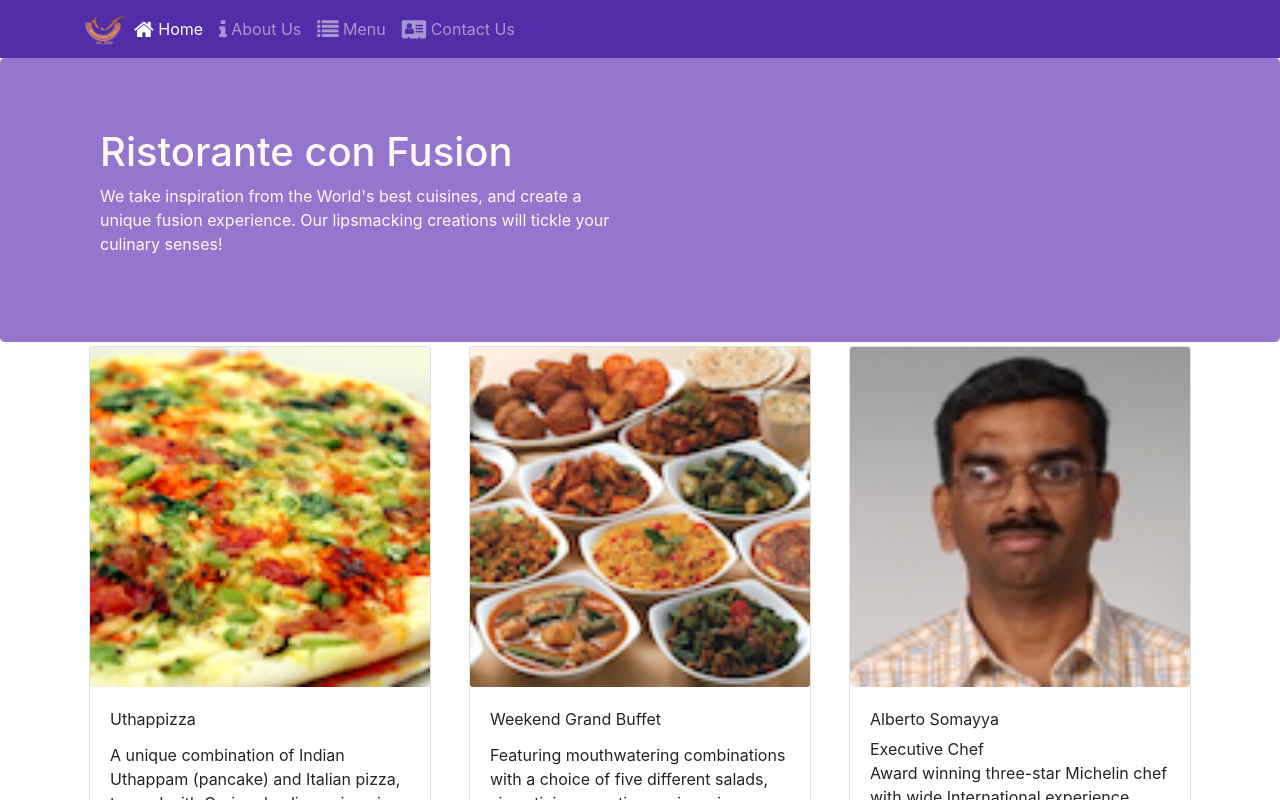
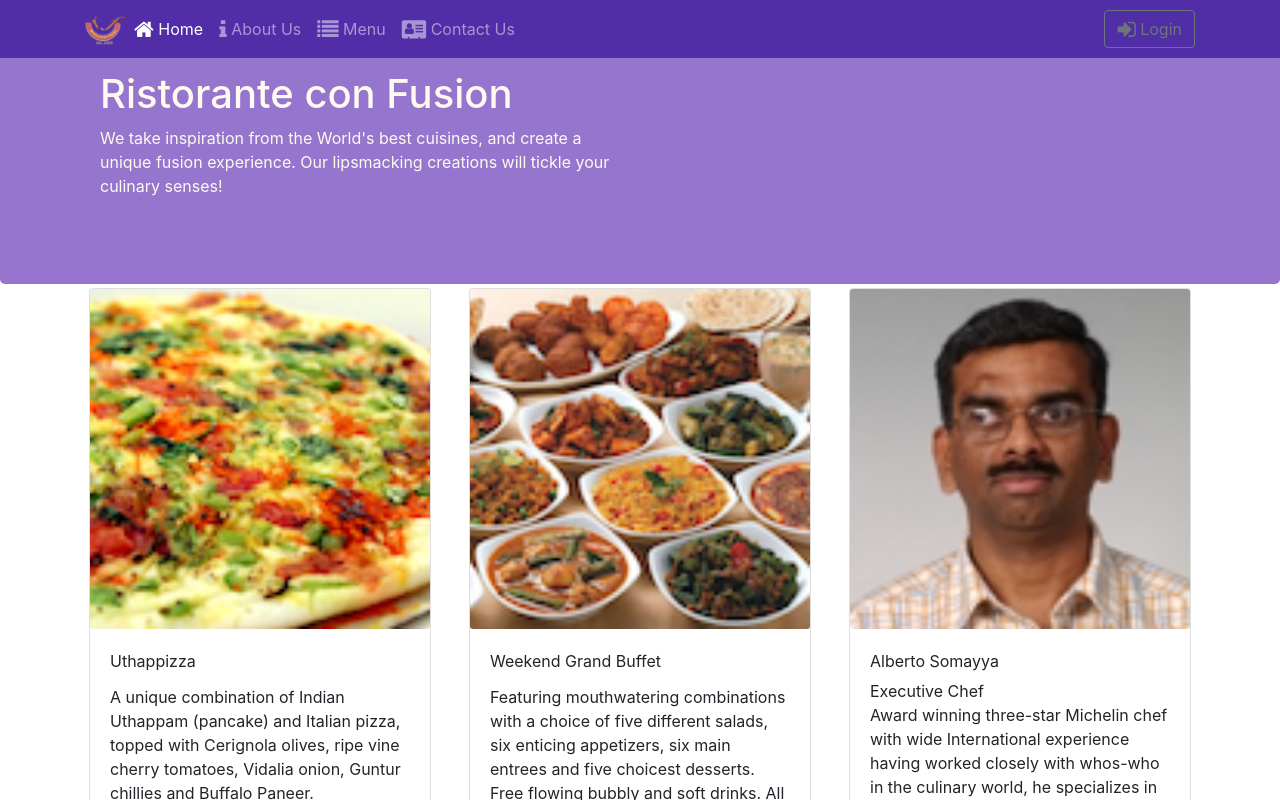
Before and after one commit to princewhyte2/React-intro, a React (Create React App) app: page /home in a window 1280 px wide. Shown: the top 800 px of the page. Built offline with nearby package versions, Linux system fonts and the light colour scheme.

Commit message:
Uncontrolled Form

```diff
--- a/src/components/HeaderComponent.js
+++ b/src/components/HeaderComponent.js
@@ -1,15 +1,20 @@
 import React, { Component } from 'react';
-import { Nav, Navbar, NavbarBrand, NavbarToggler, Collapse, NavItem, Jumbotron } from 'reactstrap';
-import { NavLink } from 'react-router-dom';
+import { Navbar, NavbarBrand, Nav, NavbarToggler, Collapse, NavItem, Jumbotron,
+    Button, Modal, ModalHeader, ModalBody,
+    Form, FormGroup, Input, Label } from 'reactstrap';import { NavLink } from 'react-router-dom';
 
 class Header extends Component {
     constructor(props) {
         super(props);
 
         this.state = {
-          isNavOpen: false
+          isNavOpen: false,
+          isModalOpen: false
+
         };
         this.toggleNav = this.toggleNav.bind(this);
+        this.toggleModal = this.toggleModal.bind(this);
+        this.handleLogin = this.handleLogin.bind(this);
 
       }
 
@@ -19,10 +24,24 @@
         });
       }
 
+      toggleModal() {
+        this.setState({
+          isModalOpen: !this.state.isModalOpen
+        });
+      }
+
+      handleLogin(event) {
+        this.toggleModal();
+        alert("Username: " + this.username.value + " Password: " + this.password.value
+            + " Remember: " + this.remember.checked);
+        event.preventDefault();
+
+    }
+
     render() {
         return(
-            <div>
-                <Navbar dark expand="md">
+            <React.Fragment>
+                <Navbar dark expand="md" className="fixed-top">
                     <div className="container">
                         <NavbarToggler onClick={this.toggleNav} />
                         <NavbarBrand className="mr-auto" href="/"><img src='assets/images/logo.png' height="30" width="41" alt='Ristorante Con Fusion' /></NavbarBrand>
@@ -41,6 +60,11 @@
                                 <NavLink className="nav-link" to='/contactus'><span className="fa fa-address-card fa-lg"></span> Contact Us</NavLink>
                             </NavItem>
                             </Nav>
+                            <Nav className="ml-auto" navbar>
+                                <NavItem>
+                                    <Button outline onClick={this.toggleModal}><span className="fa fa-sign-in fa-lg"></span> Login</Button>
+                                </NavItem>
+                            </Nav>
                         </Collapse>
                     </div>
                 </Navbar>
@@ -54,7 +78,32 @@
                         </div>
                     </div>
                 </Jumbotron>
-            </div>
+                <Modal isOpen={this.state.isModalOpen} toggle={this.toggleModal}>
+                    <ModalHeader toggle={this.toggleModal}>Login</ModalHeader>
+                    <ModalBody>
+                    <Form onSubmit={this.handleLogin}>
+                            <FormGroup>
+                                <Label htmlFor="username">Username</Label>
+                                <Input type="text" id="username" name="username"
+                                    innerRef={(input) => this.username = input} />
+                            </FormGroup>
+                            <FormGroup>
+                                <Label htmlFor="password">Password</Label>
+                                <Input type="password" id="password" name="password"
+                                    innerRef={(input) => this.password = input}  />
+                            </FormGroup>
+                            <FormGroup check>
+                                <Label check>
+                                    <Input type="checkbox" name="remember"
+                                    innerRef={(input) => this.remember = input}  />
+                                    Remember me
+                                </Label>
+                            </FormGroup>
+                            <Button type="submit" value="submit" color="primary">Login</Button>
+                        </Form>
+                    </ModalBody>
+                </Modal>
+            </React.Fragment>
         );
     }
 }
```
Also changed, not shown: 1 other file (tests, documents, lock files or other folders).
